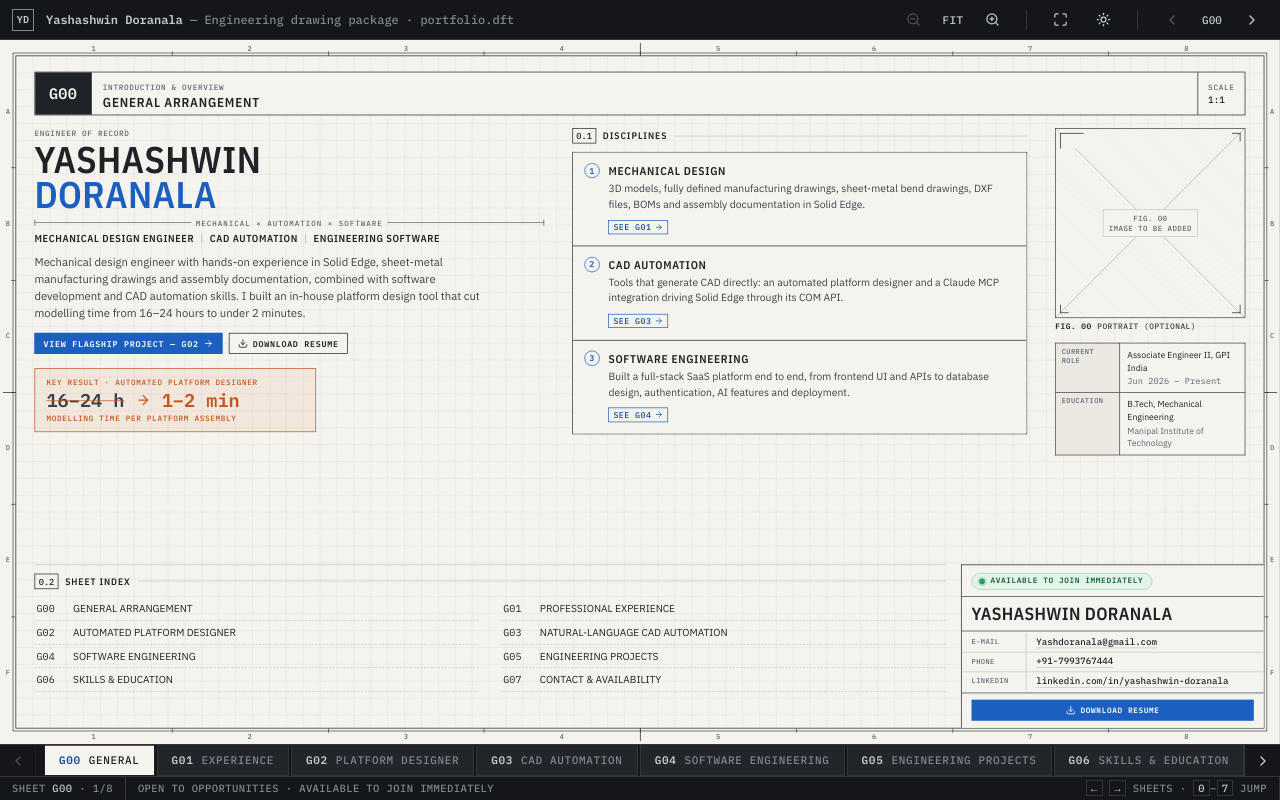
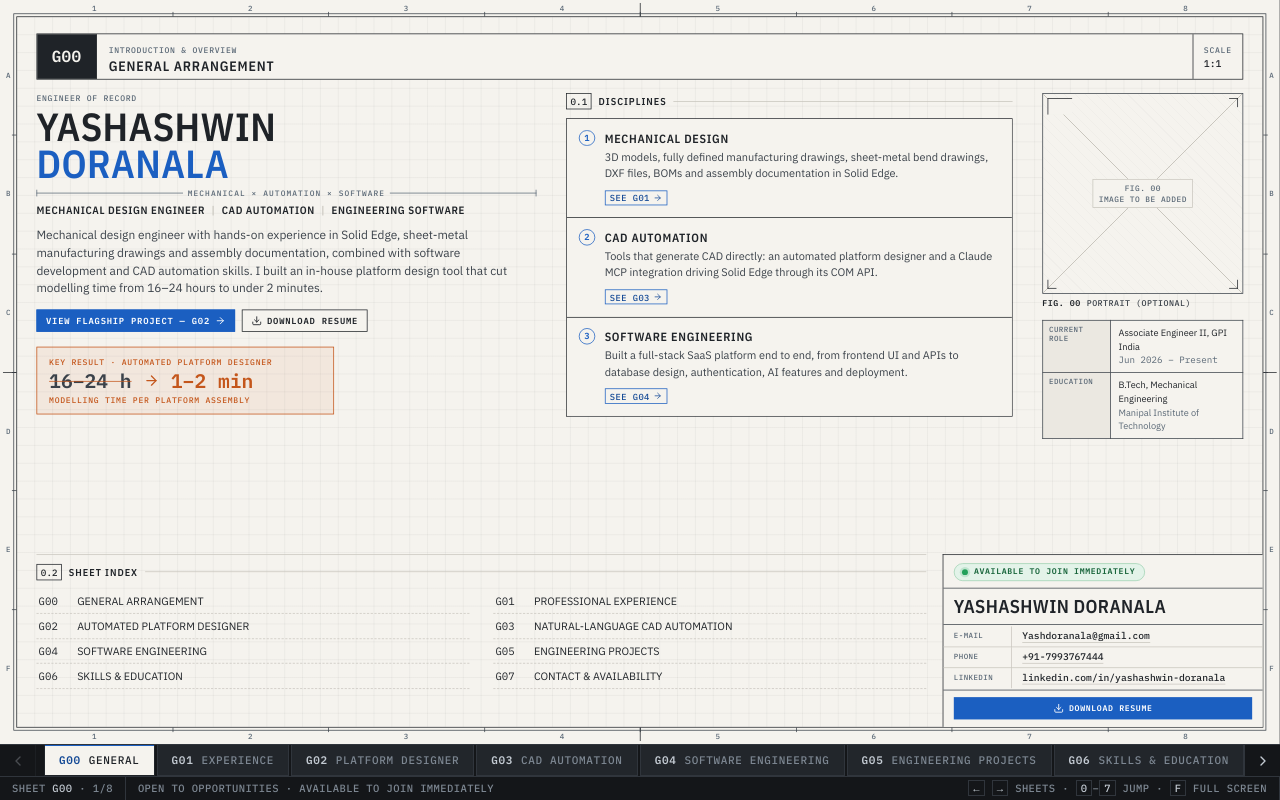
Before and after one commit to HsayYD/Portfolio, a Next.js app: page / in a window 1280 px wide. Built offline with nearby package versions, Linux system fonts and the light colour scheme.

Commit message:
Remove top toolbar (zoom, light/dark, full-screen button); sheet uses full height
Full screen stays on the F key. Narrowest page width tuned so every sheet still fits.

Co-Authored-By: Claude Opus 5.5 <noreply@anthropic.com>
Claude-Session: https://claude.ai/code/session_01HaAqdXqxTuinBnmdidnP78

```diff
--- a/src/app/globals.css
+++ b/src/app/globals.css
@@ -39,17 +39,6 @@
   --frame: 22px;
 }
 
-/* Optional light workspace — only the surroundings change */
-:root[data-workspace="light"] {
-  --ws-bg: #c7ccd2;
-  --ws-dots: rgba(0, 0, 0, 0.06);
-  --ws-chrome: #e4e7ea;
-  --ws-chrome-2: #d6dadf;
-  --ws-line: #b3b9c0;
-  --ws-text: #2a3036;
-  --ws-text-dim: #5b6570;
-}
-
 * { box-sizing: border-box; }
 
 html, body { height: 100%; }
@@ -88,45 +77,9 @@ body {
 .app {
   height: 100dvh;
   display: grid;
-  grid-template-rows: 40px minmax(0, 1fr) auto 24px;
+  grid-template-rows: minmax(0, 1fr) auto 24px;
   overflow: hidden;
 }
-
-/* — toolbar — */
-.toolbar {
-  display: flex; align-items: center; gap: 12px;
-  padding: 0 12px;
-  background: var(--ws-chrome);
-  border-bottom: 1px solid var(--ws-line);
-  color: var(--ws-text);
-  font: 500 12px var(--f-mono);
-  min-width: 0;
-}
-.toolbar .app-mark {
-  display: inline-grid; place-items: center;
-  width: 22px; height: 22px;
-  border: 1px solid var(--ws-text-dim);
-  font: 600 10px var(--f-mono); letter-spacing: 0.02em;
-}
-.toolbar .file { color: var(--ws-text); white-space: nowrap; overflow: hidden; text-overflow: ellipsis; }
-.toolbar .file b { font-weight: 600; }
-.toolbar .file span { color: var(--ws-text-dim); }
-.toolbar .spacer { flex: 1; }
-.toolbar .group { display: flex; align-items: center; gap: 2px; }
-.toolbar .sep { width: 1px; height: 20px; background: var(--ws-line); margin: 0 6px; }
-
-.tool-btn {
-  display: inline-flex; align-items: center; justify-content: center; gap: 6px;
-  height: 28px; min-width: 28px; padding: 0 7px;
-  background: transparent; color: var(--ws-text);
-  border: 1px solid transparent;
-  font: 500 11px var(--f-mono); letter-spacing: 0.04em;
-  cursor: pointer;
-}
-.tool-btn:hover { background: var(--ws-chrome-2); border-color: var(--ws-line); }
-.tool-btn:disabled { opacity: 0.35; cursor: default; background: transparent; border-color: transparent; }
-.tool-btn[aria-pressed="true"] { border-color: var(--ws-line); background: var(--ws-chrome-2); }
-.zoom-readout { min-width: 44px; text-align: center; font: 500 11px var(--f-mono); color: var(--ws-text); }
 
 /* — workspace: the sheet fills it; laid out at 1000px tall × --page-w and scaled by --s — */
 .workspace {
@@ -140,10 +93,9 @@ body {
   background-size: 16px 16px;
   --s: 0.8;
 }
-.workspace.zoomed { overflow: auto; cursor: default; }
 .sheet-sizer {
   flex: none;
-  margin: auto;                       /* centres, and stays scroll-safe when zoomed */
+  margin: auto;
   width: calc(var(--page-w) * var(--s));
   height: calc(var(--page-h) * var(--s));
 }
@@ -604,9 +556,7 @@ body {
    the title block becomes a collapsible panel at the top of the sheet. */
 @media (max-width: 900px) {
   :root { --frame: 0px; }
-  .app { height: auto; min-height: 100dvh; overflow: visible; grid-template-rows: 44px auto auto; }
-  .toolbar { position: sticky; top: 0; z-index: 20; height: 44px; }
-  .toolbar .hide-sm { display: none; }
+  .app { height: auto; min-height: 100dvh; overflow: visible; grid-template-rows: auto auto; }
   .workspace { display: block; padding: 8px 8px 12px; overflow: visible; }
   .sheet-sizer { width: auto; height: auto; }
   .sheet { width: auto; height: auto; transform: none; padding: 6px; }
@@ -657,7 +607,7 @@ body {
 }
 
 @media print {
-  .toolbar, .tabbar, .statusbar, .zones, .center-mark { display: none !important; }
+  .tabbar, .statusbar, .zones, .center-mark { display: none !important; }
   .app { display: block; height: auto; }
   .workspace { padding: 0; background: none; }
   .sheet { box-shadow: none; height: auto; transform: none; }
--- a/src/app/layout.tsx
+++ b/src/app/layout.tsx
@@ -54,14 +54,11 @@ const personLd = {
   knowsAbout: ["Mechanical design", "CAD automation", "Solid Edge", "Manufacturing drawings", "FEA", "CFD", "Full-stack development"],
 };
 
-// Restore the saved workspace shade before paint to avoid a flash.
-const themeScript = `try{var w=localStorage.getItem("yd-workspace");if(w==="light")document.documentElement.dataset.workspace="light"}catch(e){}`;
 
 export default function RootLayout({ children }: { children: React.ReactNode }) {
   return (
     <html lang="en" suppressHydrationWarning>
       <head>
-        <script dangerouslySetInnerHTML={{ __html: themeScript }} />
         <script
           type="application/ld+json"
           dangerouslySetInnerHTML={{ __html: JSON.stringify(personLd) }}
--- a/src/app/sheets.css
+++ b/src/app/sheets.css
@@ -182,8 +182,8 @@
 .proj-ttl .label { font-size: 0.62em; }
 .proj-ttl .balloon { width: 2.2em; height: 2.2em; }
 .spec { margin: 0; display: grid; grid-template-columns: 6.2em minmax(0, 1fr); font-size: 0.83em; }
-.spec dt { padding: 0.5em 0.6em; font: 500 0.74em/1.5 var(--f-mono); letter-spacing: 0.06em; text-transform: uppercase; color: var(--annot); background: var(--paper-2); border-top: 1px solid var(--hair); }
-.spec dd { margin: 0; padding: 0.45em 0.8em; border-top: 1px solid var(--hair); border-left: 1px solid var(--hair); }
+.spec dt { padding: 0.45em 0.6em; font: 500 0.74em/1.5 var(--f-mono); letter-spacing: 0.06em; text-transform: uppercase; color: var(--annot); background: var(--paper-2); border-top: 1px solid var(--hair); }
+.spec dd { margin: 0; padding: 0.4em 0.8em; border-top: 1px solid var(--hair); border-left: 1px solid var(--hair); }
 .spec dt:first-of-type, .spec dt:first-of-type + dd { border-top: 0; }
 .spec .notes > li { margin-bottom: 0.3em; padding-left: 1.8em; }
 .spec .res { color: var(--mark); background: var(--mark-wash); }
--- a/src/components/DrawingWorkspace.tsx
+++ b/src/components/DrawingWorkspace.tsx
@@ -1,27 +1,19 @@
 "use client";
 
 import { useCallback, useEffect, useRef, useState, useSyncExternalStore, type ReactNode } from "react";
-import { ChevronLeft, ChevronRight, Maximize, Minimize, Moon, Sun, ZoomIn, ZoomOut } from "lucide-react";
 import { profile } from "@/data/profile";
 import { sheets } from "@/data/sheets";
 import { DrawingSheet } from "./DrawingSheet";
 import { SheetTabs } from "./SheetTabs";
 
-/** Zoom steps relative to "fit the whole sheet in the window". */
-const ZOOMS = [1, 1.25, 1.5, 2];
 /**
  * The sheet is laid out at a fixed height of PAGE_H px; its width follows the
  * screen's proportions (within limits) so the sheet fills the whole window.
  */
 export const PAGE_H = 1000;
-const PAGE_W_MIN = 1560;
+const PAGE_W_MIN = 1510;
 const PAGE_W_MAX = 2300;
 
-const subscribeFs = (cb: () => void) => {
-  document.addEventListener("fullscreenchange", cb);
-  return () => document.removeEventListener("fullscreenchange", cb);
-};
-const isFs = () => !!document.fullscreenElement;
 const toggleFullscreen = () => {
   if (document.fullscreenElement) document.exitFullscreen?.().catch(() => {});
   else document.documentElement.requestFullscreen?.().catch(() => {});
@@ -31,11 +23,6 @@ const subscribeHash = (cb: () => void) => {
   window.addEventListener("hashchange", cb);
   return () => window.removeEventListener("hashchange", cb);
 };
-const subscribeWs = (cb: () => void) => {
-  window.addEventListener("yd-workspace", cb);
-  return () => window.removeEventListener("yd-workspace", cb);
-};
-const isLightWs = () => document.documentElement.dataset.workspace === "light";
 
 const indexFromHash = () => {
   const id = window.location.hash.replace("#", "").toLowerCase();
@@ -44,17 +31,14 @@ const indexFromHash = () => {
 };
 
 /**
- * Application shell: toolbar, workspace with the drawing sheet, sheet tabs
- * and status bar. Owns the active sheet (synced with the URL hash so sheets
- * are linkable and the back button works), zoom and workspace shade.
+ * Application shell: the drawing sheet filling the window, sheet tabs and
+ * status bar. Owns the active sheet (synced with the URL hash so sheets are
+ * linkable and the back button works). F toggles full screen.
  */
 export function DrawingWorkspace({ panels }: { panels: Record<string, ReactNode> }) {
   const active = useSyncExternalStore(subscribeHash, indexFromHash, () => 0);
-  const lightWs = useSyncExternalStore(subscribeWs, isLightWs, () => false);
-  const [zoom, setZoom] = useState(1);
   const [fit, setFit] = useState(1);
   const [pageW, setPageW] = useState(1680);
-  const fullscreen = useSyncExternalStore(subscribeFs, isFs, () => false);
   const wsRef = useRef<HTMLDivElement>(null);
   const first = useRef(true);
 
@@ -112,92 +96,16 @@ export function DrawingWorkspace({ panels }: { panels: Record<string, ReactNode>
     return () => window.removeEventListener("keydown", onKey);
   }, [active, select]);
 
-  const zi = ZOOMS.indexOf(zoom);
-
-  const toggleWorkspace = () => {
-    const next = !lightWs;
-    if (next) document.documentElement.dataset.workspace = "light";
-    else delete document.documentElement.dataset.workspace;
-    try { localStorage.setItem("yd-workspace", next ? "light" : "dark"); } catch {}
-    window.dispatchEvent(new Event("yd-workspace"));
-  };
-
   const s = sheets[active];
 
   return (
     <div className="app">
       <a href="#content" className="skip-link">Skip to sheet content</a>
 
-      <header className="toolbar">
-        <span className="app-mark" aria-hidden="true">{profile.initials}</span>
-        <span className="file">
-          <b>{profile.name}</b>
-          <span className="hide-sm"> — Engineering drawing package · </span>
-          <span className="hide-sm">portfolio.dft</span>
-        </span>
-        <span className="spacer" />
-
-        <div className="group hide-sm" role="group" aria-label="Zoom">
-          <button type="button" className="tool-btn" onClick={() => setZoom(ZOOMS[zi - 1])} disabled={zi <= 0} aria-label="Zoom out">
-            <ZoomOut width={15} height={15} aria-hidden="true" />
-          </button>
-          <button
-            type="button"
-            className="tool-btn zoom-readout"
-            onClick={() => setZoom(1)}
-            title="Fit sheet to window"
-            aria-label={zoom === 1 ? "Zoom: fit to window" : `Zoom ${Math.round(zoom * 100)} percent, fit to window`}
-          >
-            {zoom === 1 ? "FIT" : `${Math.round(zoom * 100)}%`}
-          </button>
-          <button type="button" className="tool-btn" onClick={() => setZoom(ZOOMS[zi + 1])} disabled={zi >= ZOOMS.length - 1} aria-label="Zoom in">
-            <ZoomIn width={15} height={15} aria-hidden="true" />
-          </button>
-        </div>
-
-        <span className="sep hide-sm" aria-hidden="true" />
-
-        <button
-          type="button"
-          className="tool-btn hide-sm"
-          onClick={toggleFullscreen}
-          aria-pressed={fullscreen}
-          aria-label={fullscreen ? "Exit full screen" : "Full screen"}
-          title={fullscreen ? "Exit full screen (F)" : "Full screen (F)"}
-        >
-          {fullscreen ? <Minimize width={15} height={15} aria-hidden="true" /> : <Maximize width={15} height={15} aria-hidden="true" />}
-        </button>
-
-        <button
-          type="button"
-          className="tool-btn"
-          onClick={toggleWorkspace}
-          aria-pressed={lightWs}
-          aria-label="Light workspace"
-          title={lightWs ? "Dark workspace" : "Light workspace"}
-        >
-          {lightWs ? <Moon width={15} height={15} aria-hidden="true" /> : <Sun width={15} height={15} aria-hidden="true" />}
-        </button>
-
-        <span className="sep" aria-hidden="true" />
-
-        <div className="group" role="group" aria-label="Sheet navigation">
-          <button type="button" className="tool-btn" onClick={() => select(active - 1)} disabled={active === 0} aria-label="Previous sheet">
-            <ChevronLeft width={16} height={16} aria-hidden="true" />
-          </button>
-          <span className="zoom-readout" aria-live="polite">
-            {s.code}
-          </span>
-          <button type="button" className="tool-btn" onClick={() => select(active + 1)} disabled={active === sheets.length - 1} aria-label="Next sheet">
-            <ChevronRight width={16} height={16} aria-hidden="true" />
-          </button>
-        </div>
-      </header>
-
       <div
-        className={`workspace ${zoom > 1 ? "zoomed" : ""}`}
+        className="workspace"
         ref={wsRef}
-        style={{ ["--s" as string]: String(fit * zoom), ["--page-w" as string]: `${pageW}px` }}
+        style={{ ["--s" as string]: String(fit), ["--page-w" as string]: `${pageW}px` }}
       >
         <DrawingSheet sheets={sheets} active={active} panels={panels} />
       </div>
@@ -208,7 +116,7 @@ export function DrawingWorkspace({ panels }: { panels: Record<string, ReactNode>
         <span>SHEET <b>{s.code}</b> · {active + 1}/{sheets.length}</span>
         <span className="grow">{profile.status} · {profile.availability.toUpperCase()}</span>
         <span>
-          <kbd>←</kbd> <kbd>→</kbd> SHEETS · <kbd>0</kbd>–<kbd>7</kbd> JUMP
+          <kbd>←</kbd> <kbd>→</kbd> SHEETS · <kbd>0</kbd>–<kbd>7</kbd> JUMP · <kbd>F</kbd> FULL SCREEN
         </span>
       </footer>
     </div>
--- a/src/components/sheets/G05Projects.tsx
+++ b/src/components/sheets/G05Projects.tsx
@@ -42,7 +42,7 @@ export function G05Projects() {
               )}
             </dl>
             <div className="proj-figs">
-              {p.figures.map((f) => <ProjectImagePlaceholder key={f} image={f as ImageKey} ratio={16 / 10} />)}
+              {p.figures.map((f) => <ProjectImagePlaceholder key={f} image={f as ImageKey} ratio={16 / 9} />)}
             </div>
           </article>
         ))}
```
